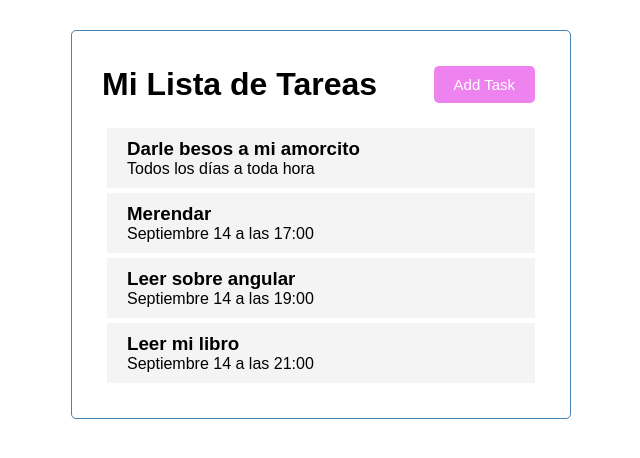
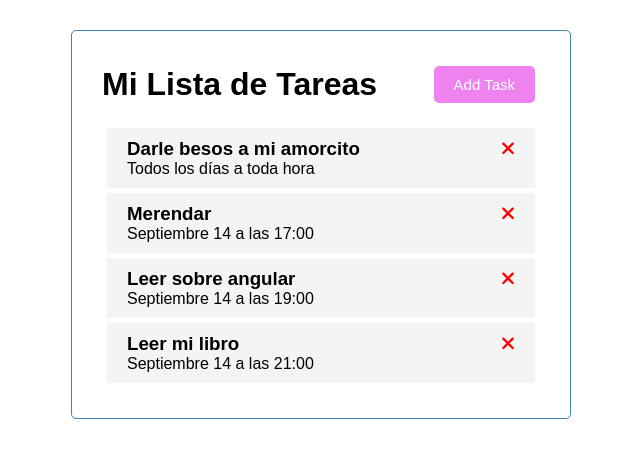
Before and after one commit to MariNaselli/project-task-list, an Angular app: page / in a window 1280 px wide. Shown: the top 458 px of the page, without its empty margins (319-959 px from the left). Built offline with nearby package versions, Linux system fonts and the light colour scheme.

Commit message:
lista de tareas con icono

```diff
--- a/package.json
+++ b/package.json
@@ -18,6 +18,11 @@
     "@angular/platform-browser": "^14.1.0",
     "@angular/platform-browser-dynamic": "^14.1.0",
     "@angular/router": "^14.1.0",
+    "@fortawesome/angular-fontawesome": "^0.11.1",
+    "@fortawesome/fontawesome-svg-core": "^6.1.1",
+    "@fortawesome/free-brands-svg-icons": "^6.1.1",
+    "@fortawesome/free-regular-svg-icons": "^6.1.1",
+    "@fortawesome/free-solid-svg-icons": "^6.1.1",
     "rxjs": "~7.5.0",
     "tslib": "^2.3.0",
     "zone.js": "~0.11.4"
--- a/src/app/app.module.ts
+++ b/src/app/app.module.ts
@@ -6,6 +6,7 @@
 import { ButtonComponent } from './components/button/button.component';
 import { TasksComponent } from './components/tasks/tasks.component';
 import { TasksItemComponent } from './components/tasks-item/tasks-item.component';
+import { FontAwesomeModule } from '@fortawesome/angular-fontawesome';
 
 @NgModule({
   declarations: [
@@ -16,7 +17,8 @@
     TasksItemComponent
   ],
   imports: [
-    BrowserModule
+    BrowserModule,
+    FontAwesomeModule
   ],
   providers: [],
   bootstrap: [AppComponent]
--- a/src/app/components/tasks-item/tasks-item.component.html
+++ b/src/app/components/tasks-item/tasks-item.component.html
@@ -1,4 +1,9 @@
 <div class="task">
-  <h3>{{task.text}}</h3>
+  <h3>{{task.text}}
+    <fa-icon [icon]="faTimes"
+    [ngStyle] ="{'color':'red'}"
+    >
+    </fa-icon>
+  </h3>
   <p>{{task.day}}</p>
 </div>
--- a/src/app/components/tasks-item/tasks-item.component.scss
+++ b/src/app/components/tasks-item/tasks-item.component.scss
@@ -5,11 +5,11 @@
   cursor: pointer;
 }
 
-.task.reminder {
+.task .reminder {
   border-left: 5px solid green;
 }
 
-.task.h3 {
+.task > h3 {
   display: flex;
   align-items: center;
   justify-content: space-between;
--- a/src/app/components/tasks-item/tasks-item.component.ts
+++ b/src/app/components/tasks-item/tasks-item.component.ts
@@ -1,6 +1,7 @@
 import { Component, OnInit, Input } from '@angular/core';
 import { Task } from 'src/app/task';
 import { TASKS } from 'src/app/mock-tasks';
+import { faTimes } from '@fortawesome/free-solid-svg-icons';
 
 @Component({
   selector: 'app-tasks-item',
@@ -9,6 +10,7 @@
 })
 export class TasksItemComponent implements OnInit {
   @Input() task: Task = TASKS [0];
+  faTimes = faTimes;
 
   constructor() { }
 
--- a/src/app/components/tasks/tasks.component.ts
+++ b/src/app/components/tasks/tasks.component.ts
@@ -1,7 +1,6 @@
 import { Component, OnInit } from '@angular/core';
 import { TASKS } from 'src/app/mock-tasks';
 import { Task } from 'src/app/task';
-
 
 @Component({
   selector: 'app-tasks',
@@ -10,6 +9,7 @@
 })
 export class TasksComponent implements OnInit {
   tasks: Task[] = TASKS;
+
   constructor() { }
 
   ngOnInit(): void {
```
Also changed, not shown: 1 other file (tests, documents, lock files or other folders).
